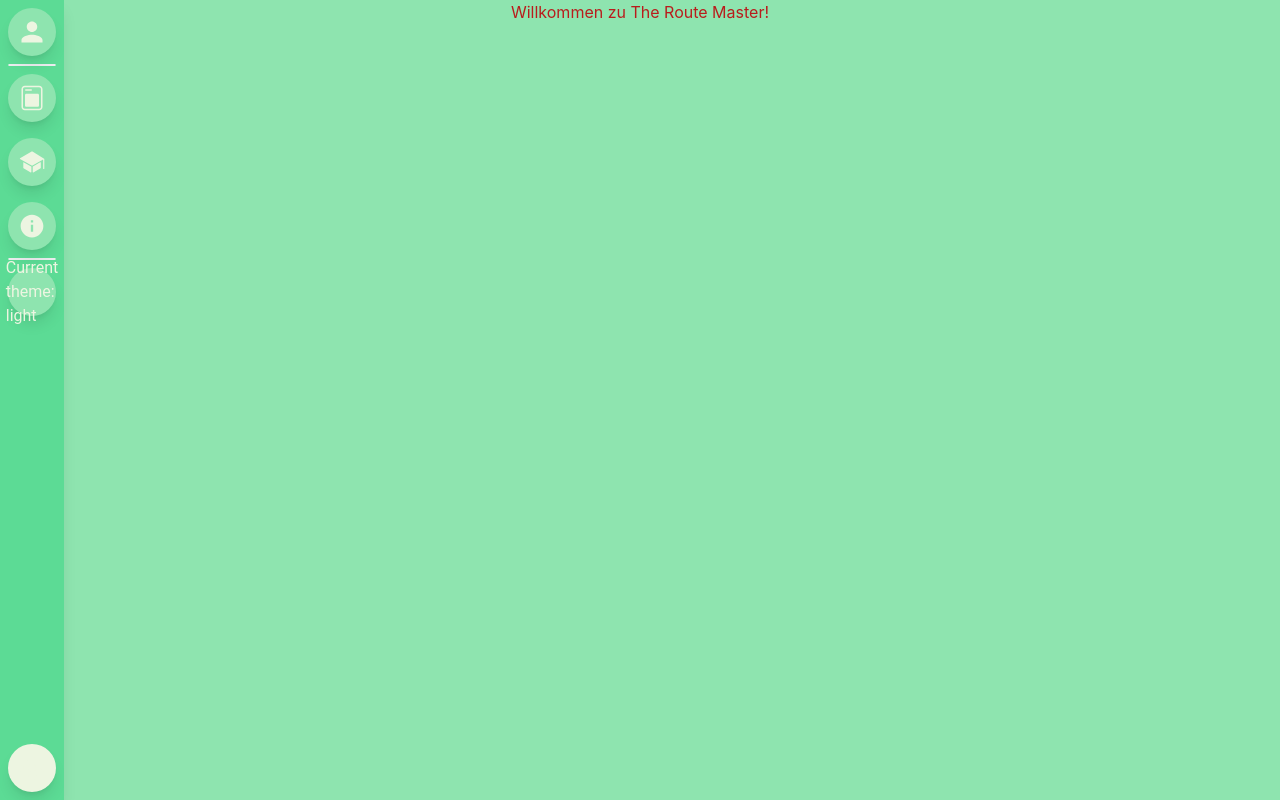
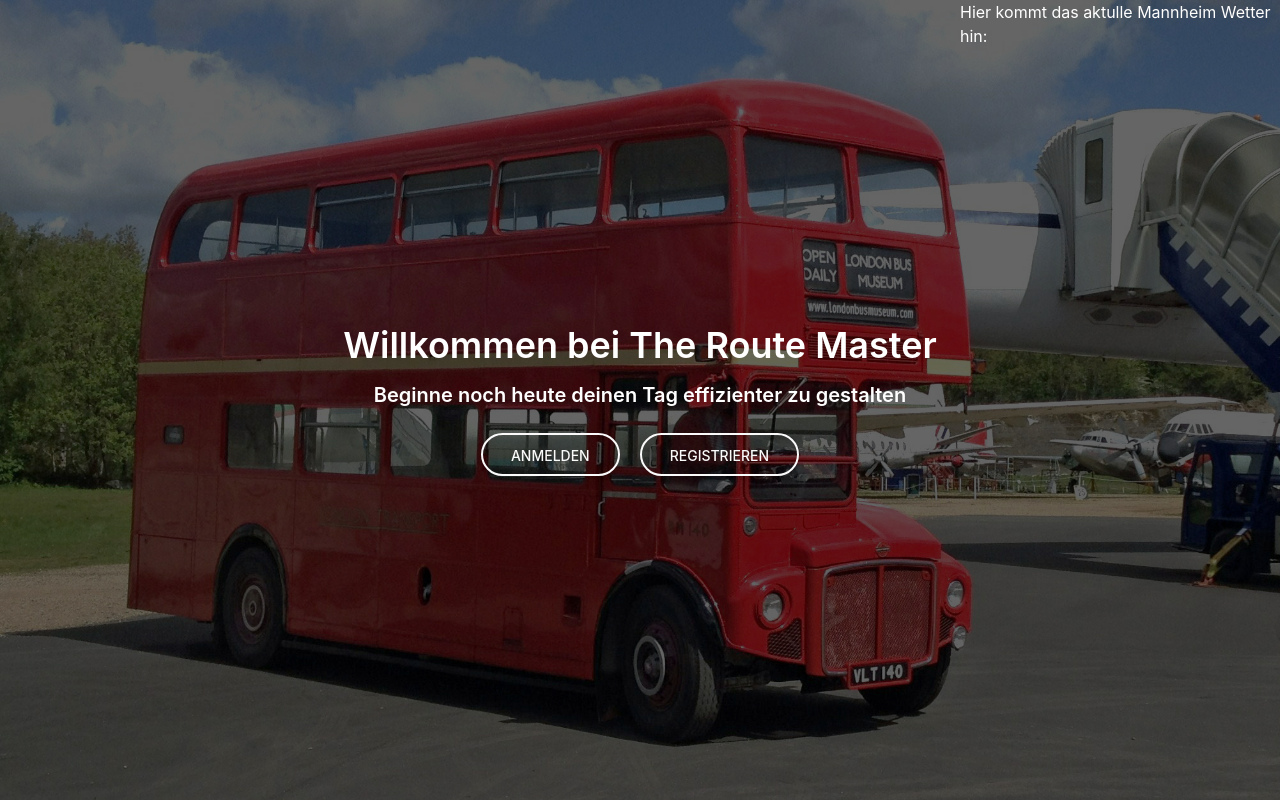
Before and after one commit to Schuetze1000/TheRouteMaster, a React (Create React App) app in the folder client/: page / in a window 1280 px wide. Built offline with nearby package versions, Linux system fonts and the light colour scheme.

Commit message:
more landing

```diff
--- a/client/src/components/Navbar.tsx
+++ b/client/src/components/Navbar.tsx
@@ -4,8 +4,7 @@ import { useDarkMode } from "usehooks-ts";
 
 const Navbar = () => {
     return (
-        <div className="fixed top-0 h-full w-16 m-0 flex flex-col
-                        bg-theme-1-3 text-white shadow-lg">
+        <div className="fixed top-0 h-full w-16 m-0 flex flex-col bg-theme-1-3 text-white shadow-lg z-50">
 
             <NavbarIconAccount icon={<IoMdPerson size="28" />} />
             <Divider/>
--- a/client/src/pages/landing/landing.tsx
+++ b/client/src/pages/landing/landing.tsx
@@ -1,11 +1,56 @@
 import Navbar from "../../components/Navbar";
+import { useNavigate } from "react-router-dom";
 
 function Landing() {
+    const LoginButton = () => {
+        const navigate = useNavigate();
+        const handleClick = () => navigate("/login");
+
+        return (
+            <button
+                type="button"
+                onClick={handleClick}
+                className="rounded-3xl hover:rounded-xl hover:border-neutral-400 hover:bg-neutral-600 hover:bg-opacity-70 active:border-neutral-600 active:bg-neutral-800 active:duration-100 transition-all duration-300 ease-linear cursor-pointer border-2 border-neutral-50 px-7 pb-[8px] pt-[10px] text-sm font-medium uppercase leading-normal text-neutral-50  dark:hover:bg-neutral-100 dark:hover:bg-opacity-10 shadow-lg">
+                Anmelden
+            </button>
+        );
+    };
+
+    const RegistrationButton = () => {
+        const navigate = useNavigate();
+        const handleClick = () => navigate("/registration");
+
+        return (
+            <button
+                type="button"
+                onClick={handleClick}
+                className="rounded-3xl hover:rounded-xl hover:border-neutral-400 hover:bg-neutral-600 hover:bg-opacity-70 active:border-neutral-600 active:bg-neutral-800 active:duration-100 transition-all duration-300 ease-linear cursor-pointer border-2 border-neutral-50 px-7 pb-[8px] pt-[10px] text-sm font-medium uppercase leading-normal text-neutral-50  dark:hover:bg-neutral-100 dark:hover:bg-opacity-10 shadow-lg">
+                Registrieren
+            </button>
+        );
+    };
+
     return (
-        <body className="h-screen bg-theme-1-1">
-            <div>
-                <Navbar />
-                <h1 className="text-center text-red-700">Willkommen zu The Route Master!</h1>
+        <body className="h-screen">
+            <div className="absolute top-0 left-3/4 z-50">
+                <p className="text-white">Hier kommt das aktulle Mannheim Wetter hin:</p>
+            </div>
+            <div
+                className="relative overflow-hidden bg-cover bg-no-repeat h-full w-full text-center bg-landing m-auto object-none object-center">
+                <div
+                    className="absolute bottom-0 left-0 right-0 top-0 h-full w-full overflow-hidden bg-fixed"
+                    style={{backgroundColor: "rgba(0, 0, 0, 0.6)"}}>
+                    <div className="flex h-full items-center justify-center">
+                        <div className="text-white">
+                            <h2 className="mb-4 text-4xl font-semibold">Willkommen bei The Route Master</h2>
+                            <h4 className="mb-6 text-xl font-semibold">Beginne noch heute deinen Tag effizienter zu gestalten</h4>
+                            <div className="space-x-5">
+                                <LoginButton />
+                                <RegistrationButton />
+                            </div>
+                        </div>
+                    </div>
+                </div>
             </div>
         </body>
     );
--- a/client/tailwind.config.js
+++ b/client/tailwind.config.js
@@ -13,6 +13,9 @@ module.exports = {
   darkMode: 'class',
   theme: {
     extend: {
+      backgroundImage:{
+        'landing': "url('../public/landing.jpg')"
+      },
       colors: {
         primary: "#202225",
         secondary: "#5865f2",
```
Also changed, not shown: client/public/landing.jpg (added).
